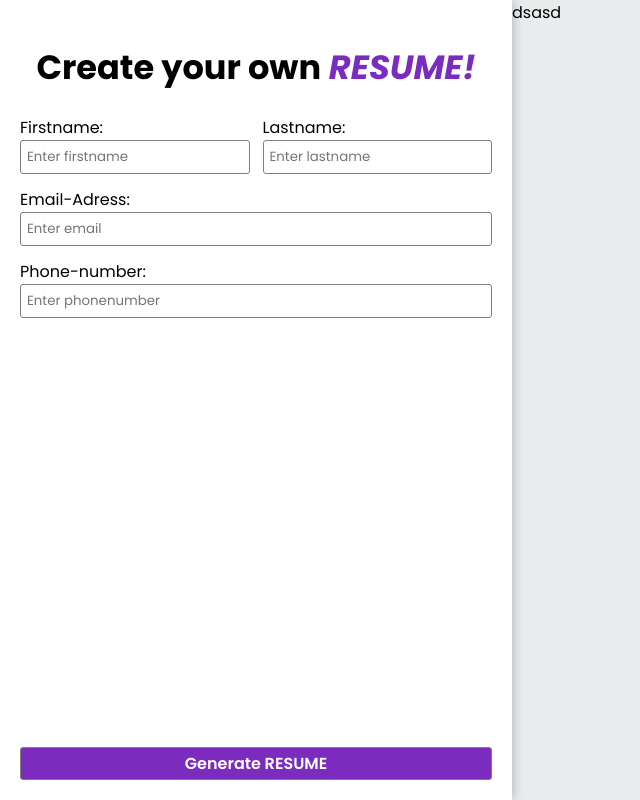
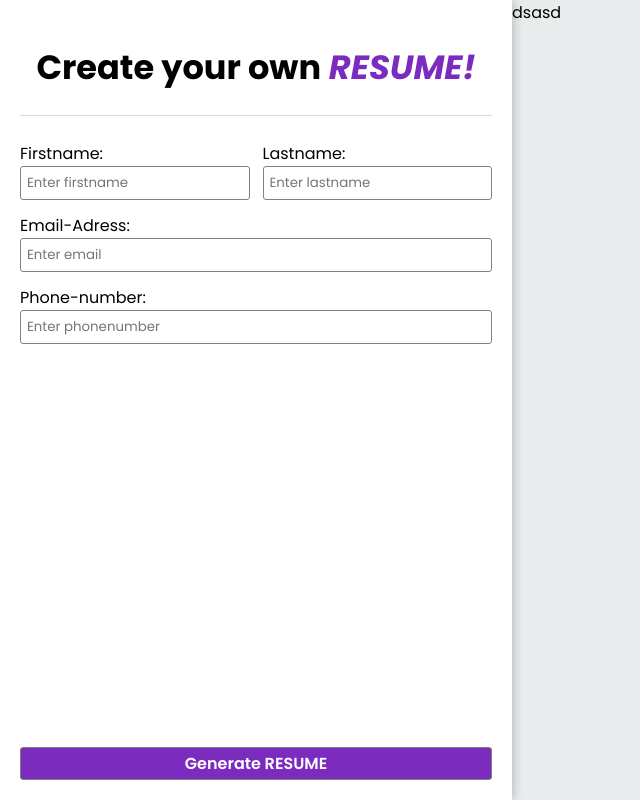
Before and after one commit to Kili196/CV-Generator, a React (Vite) app: page / in a window 1280 px wide. Shown: the whole page, without its empty margins (0-640 px from the left). Built offline with nearby package versions, Linux system fonts and the light colour scheme.

Commit message:
added seperator with styling

```diff
--- a/src/App.jsx
+++ b/src/App.jsx
@@ -1,5 +1,7 @@
 import "./styles/App.css";
 import "./styles/Form.css";
+import "./styles/Seperator.css";
+import "./styles/Header.css";
 import FormView from "./components/FormView";
 import { useState } from "react";
 
--- a/src/components/Header.jsx
+++ b/src/components/Header.jsx
@@ -1,3 +1,5 @@
+import Seperator from "./Seperator";
+
 const Header = () => {
   return (
     <header>
@@ -7,6 +9,7 @@ const Header = () => {
           <em> RESUME! </em>
         </span>
       </h1>
+      <Seperator />
     </header>
   );
 };
--- /dev/null
+++ b/src/components/Seperator.jsx
@@ -0,0 +1,5 @@
+const Seperator = () => {
+  return <div className="seperator"></div>;
+};
+
+export default Seperator;
--- /dev/null
+++ b/src/styles/Header.css
@@ -0,0 +1,6 @@
+header {
+  display: flex;
+  flex-direction: column;
+
+  align-items: center;
+}
--- /dev/null
+++ b/src/styles/Seperator.css
@@ -0,0 +1,7 @@
+.seperator {
+  width: 100%;
+  height: 1px;
+  background-color: rgb(216, 216, 216);
+  margin-bottom: 25px;
+  border-radius: 30px;
+}
```
